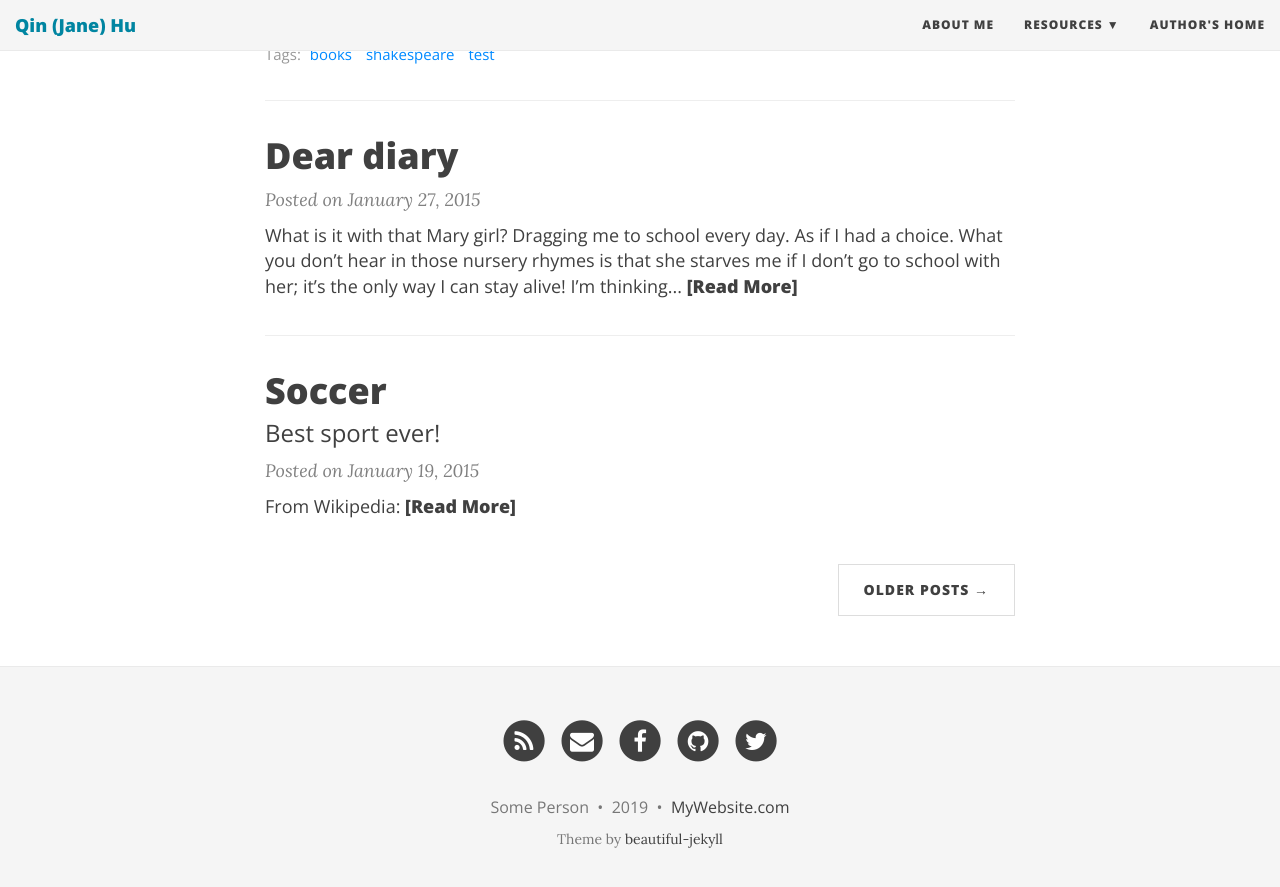
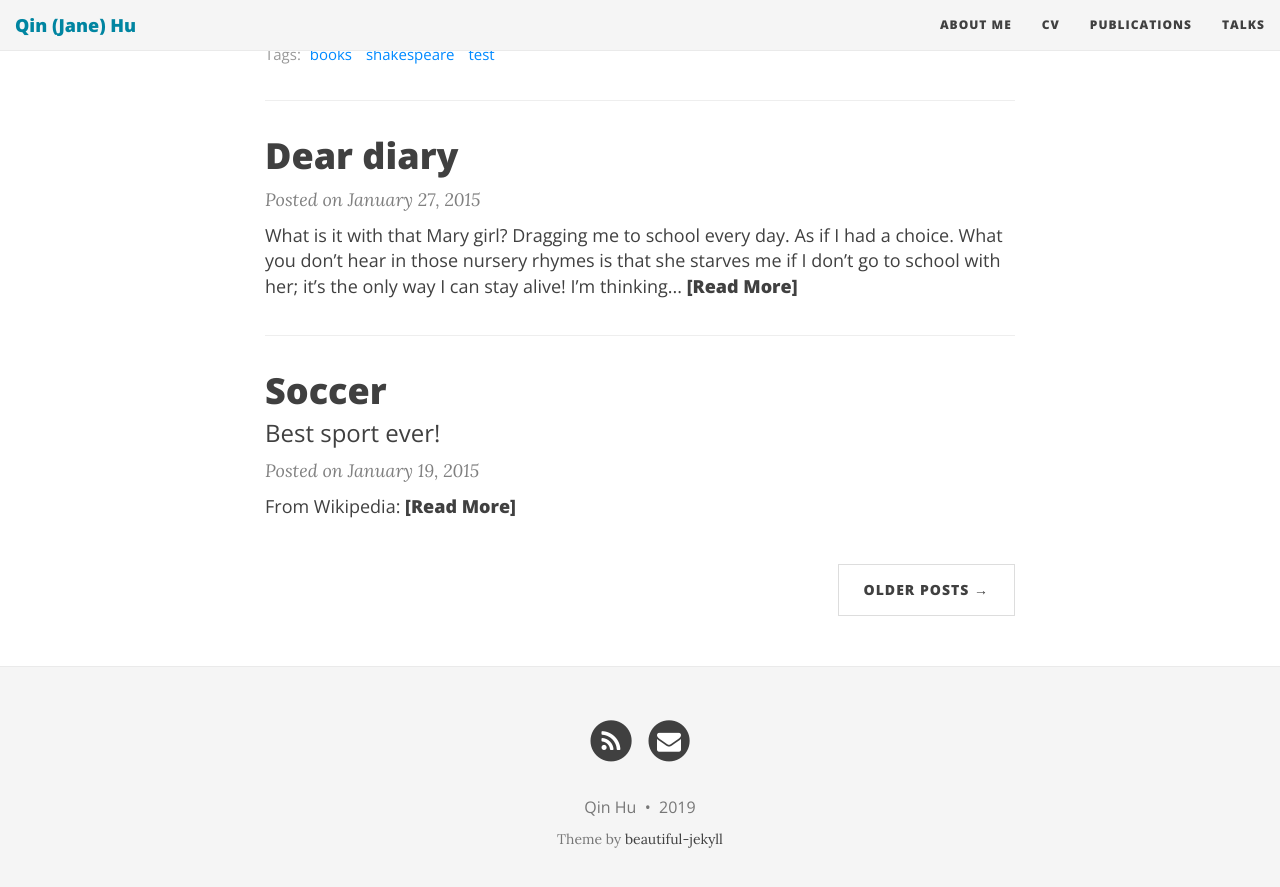
Before and after one commit to qinhu2010/qinhu2010.github.io, a Jekyll site: the page built from index.html, in a window 1280 px wide and 900 px high, scrolled down 1134 px. Shown: the top 887 px of the window. Built offline with Jekyll 4.4.1, drawn with Linux system fonts in a browser that asks for light colours; nearby versions of some CDN libraries; the list of posts is cut into pages by our own code.

Commit message:
Upload my own picture

```diff
--- a/_config.yml
+++ b/_config.yml
@@ -24,15 +24,13 @@
 # List of links in the navigation bar
 navbar-links:
   About Me: "aboutme"
-  Resources:
-    - Beautiful Jekyll: "http://deanattali.com/beautiful-jekyll/"
-    - Learn markdown: "http://www.markdowntutorial.com/"
-    - GitHub Pages: "https://pages.github.com/"
-  Author's home: "http://deanattali.com"
+  CV: "CV"
+  Publications: "publications"
+  Talks: "talks"
 
 # Image to show in the navigation bar - image must be a square (width = height)
 # Remove this parameter if you don't want an image in the navbar
-avatar: "/img/avatar-icon.png"
+avatar: "/img/icon.jpeg"
 
 # If you want to have an image logo in the top-left corner instead of the title text,
 # then specify the following parameter
@@ -64,7 +62,7 @@
 # Change all these values or delete the ones you don't want.
 # Important: you must keep the "name" parameter, everything else you can remove
 author:
-  name: Some Person
+  name: Qin Hu
 
 # Select your active Social Network Links.
 # Uncomment the links you want to show in the footer and add your information to each link.
@@ -72,10 +70,10 @@
 # If you want to add a new link that isn't here, you'll need to also edit the file _data/SocialNetworks.yml
 social-network-links:
   rss: true
-  email: "someone@example.com"
-  facebook: daattali
-  github: daattali
-  twitter: daattali
+  email: "qinhu@gwu.edu"
+  #facebook: daattali
+  #github: daattali
+  #twitter: daattali
 #  reddit: yourname
 #  google-plus: +DeanAttali
 #  linkedin: daattali
@@ -92,14 +90,14 @@
 
 # Select which share links to show in posts
 share-links-active:
-  twitter: true
-  facebook: true
+  twitter: false
+  facebook: false
   google: false
-  linkedin: true
+  linkedin: false
 
 # How to display the link to the website in the footer
 # Remove this if you don't want a link in the footer
-url-pretty: "MyWebsite.com"  # eg. "deanattali.com/beautiful-jekyll"
+# url-pretty: "MyWebsite.com"  # eg. "deanattali.com/beautiful-jekyll"
 
 # --- Web Statistics Section --- #
 
```
